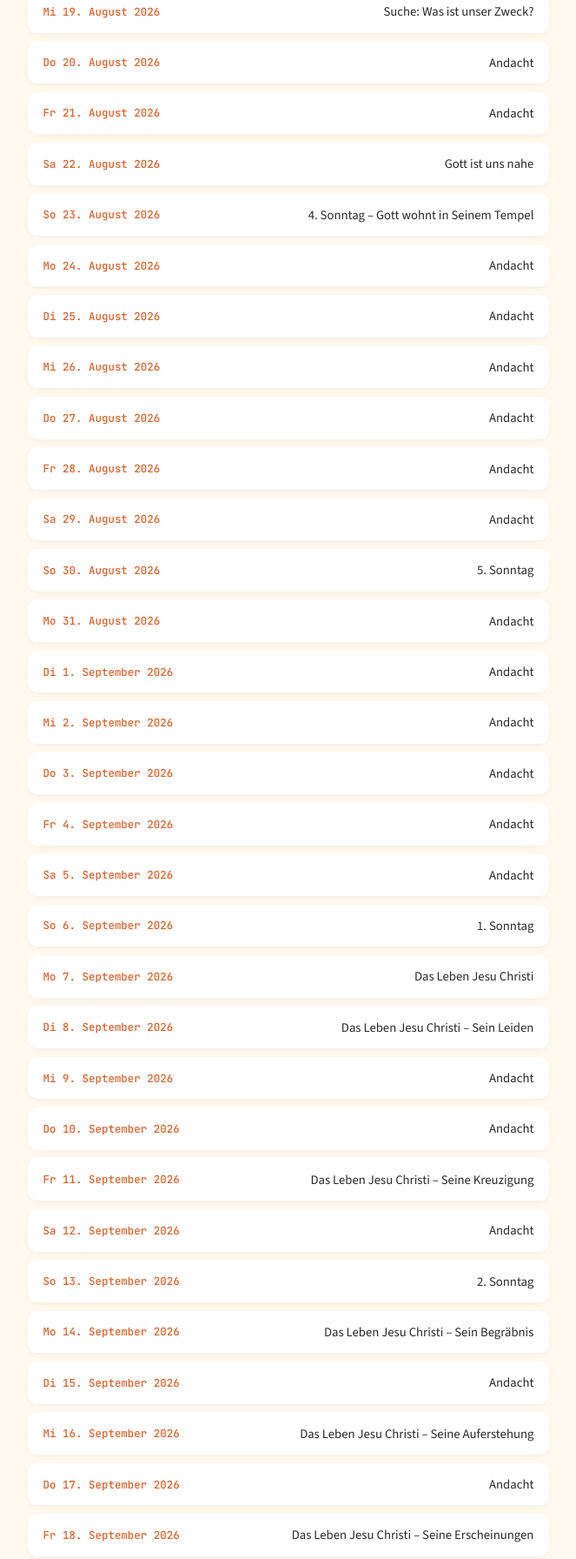
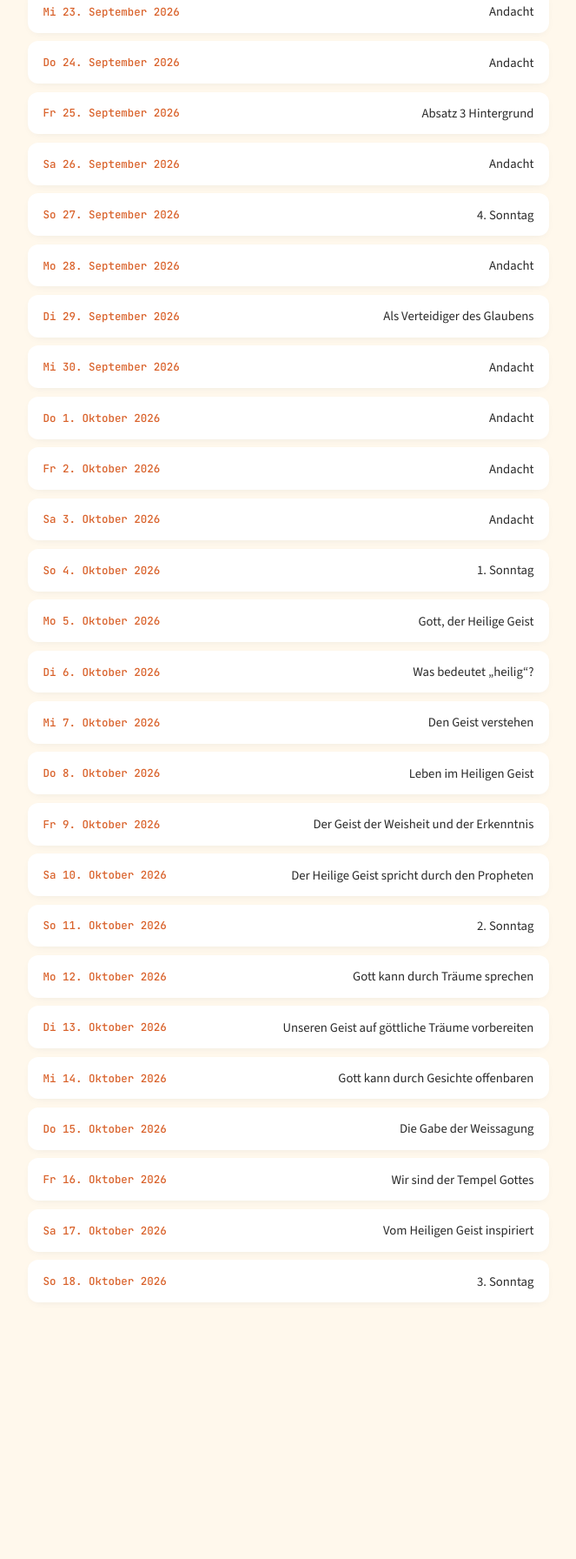
Before and after one commit to HUK-Team/HUK, a plain HTML site: page index.html in a window 1280 px wide. Shown: the part 328-2120 px from the top of the page at 87% size, without its empty margins (308-971 px from the left). After the commit the page ends 1899 px from the top, so only its background shows below. Drawn offline with nearby package versions, Linux system fonts and the light colour scheme.

Commit message:
Add files via upload

```diff
--- a/index.html
+++ b/index.html
@@ -86,144 +86,116 @@
   </div>
 </div>
 <main>
-  <a class="row" href="tag-2026-08-17.html">
-    <span class="row-date">Mo 17. August 2026</span>
-    <span class="row-title">Frage 15: Wo wohnt Gott?</span>
+  <a class="row" href="tag-2026-09-21.html">
+    <span class="row-date">Mo 21. September 2026</span>
+    <span class="row-title">Frage 16: Können wir sagen, dass Gott überall ist?</span>
   </a>
-  <a class="row" href="tag-2026-08-18.html">
-    <span class="row-date">Di 18. August 2026</span>
+  <a class="row" href="tag-2026-09-22.html">
+    <span class="row-date">Di 22. September 2026</span>
+    <span class="row-title">Frage 16: Zu wem beten wir dann?</span>
+  </a>
+  <a class="row" href="tag-2026-09-23.html">
+    <span class="row-date">Mi 23. September 2026</span>
     <span class="row-title">Andacht</span>
   </a>
-  <a class="row" href="tag-2026-08-19.html">
-    <span class="row-date">Mi 19. August 2026</span>
-    <span class="row-title">Suche: Was ist unser Zweck?</span>
-  </a>
-  <a class="row" href="tag-2026-08-20.html">
-    <span class="row-date">Do 20. August 2026</span>
+  <a class="row" href="tag-2026-09-24.html">
+    <span class="row-date">Do 24. September 2026</span>
     <span class="row-title">Andacht</span>
   </a>
-  <a class="row" href="tag-2026-08-21.html">
-    <span class="row-date">Fr 21. August 2026</span>
+  <a class="row" href="tag-2026-09-25.html">
+    <span class="row-date">Fr 25. September 2026</span>
+    <span class="row-title">Absatz 3 Hintergrund</span>
+  </a>
+  <a class="row" href="tag-2026-09-26.html">
+    <span class="row-date">Sa 26. September 2026</span>
     <span class="row-title">Andacht</span>
   </a>
-  <a class="row" href="tag-2026-08-22.html">
-    <span class="row-date">Sa 22. August 2026</span>
-    <span class="row-title">Gott ist uns nahe</span>
+  <a class="row" href="tag-2026-09-27.html">
+    <span class="row-date">So 27. September 2026</span>
+    <span class="row-title">4. Sonntag</span>
   </a>
-  <a class="row" href="tag-2026-08-23.html">
-    <span class="row-date">So 23. August 2026</span>
-    <span class="row-title">4. Sonntag – Gott wohnt in Seinem Tempel</span>
-  </a>
-  <a class="row" href="tag-2026-08-24.html">
-    <span class="row-date">Mo 24. August 2026</span>
+  <a class="row" href="tag-2026-09-28.html">
+    <span class="row-date">Mo 28. September 2026</span>
     <span class="row-title">Andacht</span>
   </a>
-  <a class="row" href="tag-2026-08-25.html">
-    <span class="row-date">Di 25. August 2026</span>
+  <a class="row" href="tag-2026-09-29.html">
+    <span class="row-date">Di 29. September 2026</span>
+    <span class="row-title">Als Verteidiger des Glaubens</span>
+  </a>
+  <a class="row" href="tag-2026-09-30.html">
+    <span class="row-date">Mi 30. September 2026</span>
     <span class="row-title">Andacht</span>
   </a>
-  <a class="row" href="tag-2026-08-26.html">
-    <span class="row-date">Mi 26. August 2026</span>
+  <a class="row" href="tag-2026-10-01.html">
+    <span class="row-date">Do 1. Oktober 2026</span>
     <span class="row-title">Andacht</span>
   </a>
-  <a class="row" href="tag-2026-08-27.html">
-    <span class="row-date">Do 27. August 2026</span>
+  <a class="row" href="tag-2026-10-02.html">
+    <span class="row-date">Fr 2. Oktober 2026</span>
     <span class="row-title">Andacht</span>
   </a>
-  <a class="row" href="tag-2026-08-28.html">
-    <span class="row-date">Fr 28. August 2026</span>
+  <a class="row" href="tag-2026-10-03.html">
+    <span class="row-date">Sa 3. Oktober 2026</span>
     <span class="row-title">Andacht</span>
   </a>
-  <a class="row" href="tag-2026-08-29.html">
-    <span class="row-date">Sa 29. August 2026</span>
-    <span class="row-title">Andacht</span>
-  </a>
-  <a class="row" href="tag-2026-08-30.html">
-    <span class="row-date">So 30. August 2026</span>
-    <span class="row-title">5. Sonntag</span>
-  </a>
-  <a class="row" href="tag-2026-08-31.html">
-    <span class="row-date">Mo 31. August 2026</span>
-    <span class="row-title">Andacht</span>
-  </a>
-  <a class="row" href="tag-2026-09-01.html">
-    <span class="row-date">Di 1. September 2026</span>
-    <span class="row-title">Andacht</span>
-  </a>
-  <a class="row" href="tag-2026-09-02.html">
-    <span class="row-date">Mi 2. September 2026</span>
-    <span class="row-title">Andacht</span>
-  </a>
-  <a class="row" href="tag-2026-09-03.html">
-    <span class="row-date">Do 3. September 2026</span>
-    <span class="row-title">Andacht</span>
-  </a>
-  <a class="row" href="tag-2026-09-04.html">
-    <span class="row-date">Fr 4. September 2026</span>
-    <span class="row-title">Andacht</span>
-  </a>
-  <a class="row" href="tag-2026-09-05.html">
-    <span class="row-date">Sa 5. September 2026</span>
-    <span class="row-title">Andacht</span>
-  </a>
-  <a class="row" href="tag-2026-09-06.html">
-    <span class="row-date">So 6. September 2026</span>
+  <a class="row" href="tag-2026-10-04.html">
+    <span class="row-date">So 4. Oktober 2026</span>
     <span class="row-title">1. Sonntag</span>
   </a>
-  <a class="row" href="tag-2026-09-07.html">
-    <span class="row-date">Mo 7. September 2026</span>
-    <span class="row-title">Das Leben Jesu Christi</span>
+  <a class="row" href="tag-2026-10-05.html">
+    <span class="row-date">Mo 5. Oktober 2026</span>
+    <span class="row-title">Gott, der Heilige Geist</span>
   </a>
-  <a class="row" href="tag-2026-09-08.html">
-    <span class="row-date">Di 8. September 2026</span>
-    <span class="row-title">Das Leben Jesu Christi – Sein Leiden</span>
+  <a class="row" href="tag-2026-10-06.html">
+    <span class="row-date">Di 6. Oktober 2026</span>
+    <span class="row-title">Was bedeutet „heilig“?</span>
   </a>
-  <a class="row" href="tag-2026-09-09.html">
-    <span class="row-date">Mi 9. September 2026</span>
-    <span class="row-title">Andacht</span>
+  <a class="row" href="tag-2026-10-07.html">
+    <span class="row-date">Mi 7. Oktober 2026</span>
+    <span class="row-title">Den Geist verstehen</span>
   </a>
-  <a class="row" href="tag-2026-09-10.html">
-    <span class="row-date">Do 10. September 2026</span>
-    <span class="row-title">Andacht</span>
+  <a class="row" href="tag-2026-10-08.html">
+    <span class="row-date">Do 8. Oktober 2026</span>
+    <span class="row-title">Leben im Heiligen Geist</span>
   </a>
-  <a class="row" href="tag-2026-09-11.html">
-    <span class="row-date">Fr 11. September 2026</span>
-    <span class="row-title">Das Leben Jesu Christi – Seine Kreuzigung</span>
+  <a class="row" href="tag-2026-10-09.html">
+    <span class="row-date">Fr 9. Oktober 2026</span>
+    <span class="row-title">Der Geist der Weisheit und der Erkenntnis</span>
   </a>
-  <a class="row" href="tag-2026-09-12.html">
-    <span class="row-date">Sa 12. September 2026</span>
-    <span class="row-title">Andacht</span>
+  <a class="row" href="tag-2026-10-10.html">
+    <span class="row-date">Sa 10. Oktober 2026</span>
+    <span class="row-title">Der Heilige Geist spricht durch den Propheten</span>
   </a>
-  <a class="row" href="tag-2026-09-13.html">
-    <span class="row-date">So 13. September 2026</span>
+  <a class="row" href="tag-2026-10-11.html">
+    <span class="row-date">So 11. Oktober 2026</span>
     <span class="row-title">2. Sonntag</span>
   </a>
-  <a class="row" href="tag-2026-09-14.html">
-    <span class="row-date">Mo 14. September 2026</span>
-    <span class="row-title">Das Leben Jesu Christi – Sein Begräbnis</span>
+  <a class="row" href="tag-2026-10-12.html">
+    <span class="row-date">Mo 12. Oktober 2026</span>
+    <span class="row-title">Gott kann durch Träume sprechen</span>
   </a>
-  <a class="row" href="tag-2026-09-15.html">
-    <span class="row-date">Di 15. September 2026</span>
-    <span class="row-title">Andacht</span>
+  <a class="row" href="tag-2026-10-13.html">
+    <span class="row-date">Di 13. Oktober 2026</span>
+    <span class="row-title">Unseren Geist auf göttliche Träume vorbereiten</span>
   </a>
-  <a class="row" href="tag-2026-09-16.html">
-    <span class="row-date">Mi 16. September 2026</span>
-    <span class="row-title">Das Leben Jesu Christi – Seine Auferstehung</span>
+  <a class="row" href="tag-2026-10-14.html">
+    <span class="row-date">Mi 14. Oktober 2026</span>
+    <span class="row-title">Gott kann durch Gesichte offenbaren</span>
   </a>
-  <a class="row" href="tag-2026-09-17.html">
-    <span class="row-date">Do 17. September 2026</span>
-    <span class="row-title">Andacht</span>
+  <a class="row" href="tag-2026-10-15.html">
+    <span class="row-date">Do 15. Oktober 2026</span>
+    <span class="row-title">Die Gabe der Weissagung</span>
   </a>
-  <a class="row" href="tag-2026-09-18.html">
-    <span class="row-date">Fr 18. September 2026</span>
-    <span class="row-title">Das Leben Jesu Christi – Seine Erscheinungen</span>
+  <a class="row" href="tag-2026-10-16.html">
+    <span class="row-date">Fr 16. Oktober 2026</span>
+    <span class="row-title">Wir sind der Tempel Gottes</span>
   </a>
-  <a class="row" href="tag-2026-09-19.html">
-    <span class="row-date">Sa 19. September 2026</span>
-    <span class="row-title">Andacht</span>
+  <a class="row" href="tag-2026-10-17.html">
+    <span class="row-date">Sa 17. Oktober 2026</span>
+    <span class="row-title">Vom Heiligen Geist inspiriert</span>
   </a>
-  <a class="row" href="tag-2026-09-20.html">
-    <span class="row-date">So 20. September 2026</span>
+  <a class="row" href="tag-2026-10-18.html">
+    <span class="row-date">So 18. Oktober 2026</span>
     <span class="row-title">3. Sonntag</span>
   </a>
 
```
